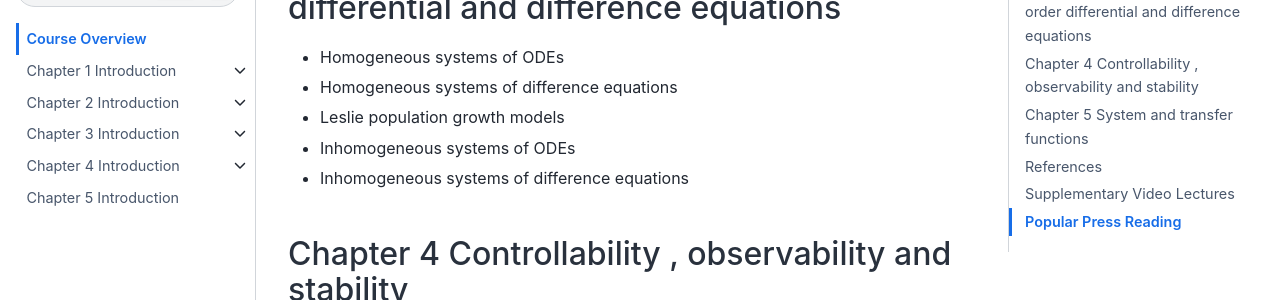
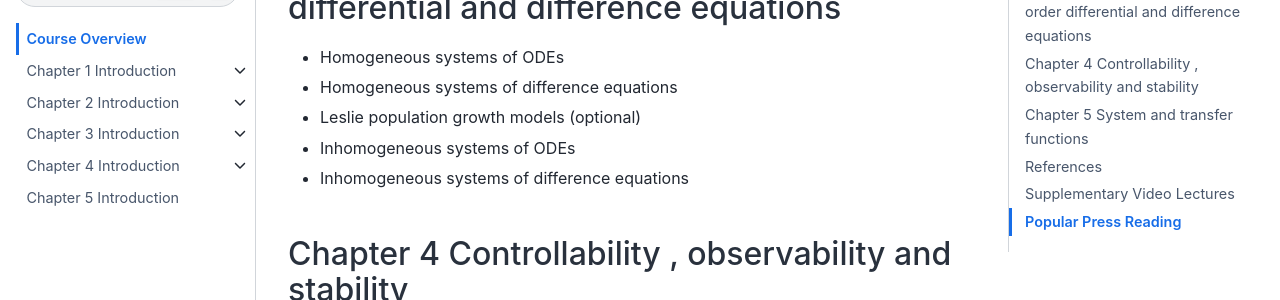
Before and after one commit to jjcrofts77/Linear-Systems-MATH30451, a Jupyter Book: the page built from intro.md, in a window 1280 px wide and 900 px high, scrolled down 562 px. Shown: the part 153-453 px from the top of the window. Built offline with Jupyter Book 1.0.4 settings and Sphinx 7.4.7 and the Sphinx Book theme 1.1.4, drawn with Linux system fonts in a browser that asks for light colours.

Commit message:
Update intro.md

```diff
--- a/intro.md
+++ b/intro.md
@@ -17,7 +17,7 @@ This Jupyterbook provides the course notes for the third year module Linear Syst
 ### Chapter 3 Linear systems of first order differential and difference equations
    - Homogeneous systems of ODEs
    - Homogeneous systems of difference equations
-   - Leslie population growth models
+   - Leslie population growth models (optional)
    - Inhomogeneous systems of ODEs
    - Inhomogeneous systems of difference equations
 
```
